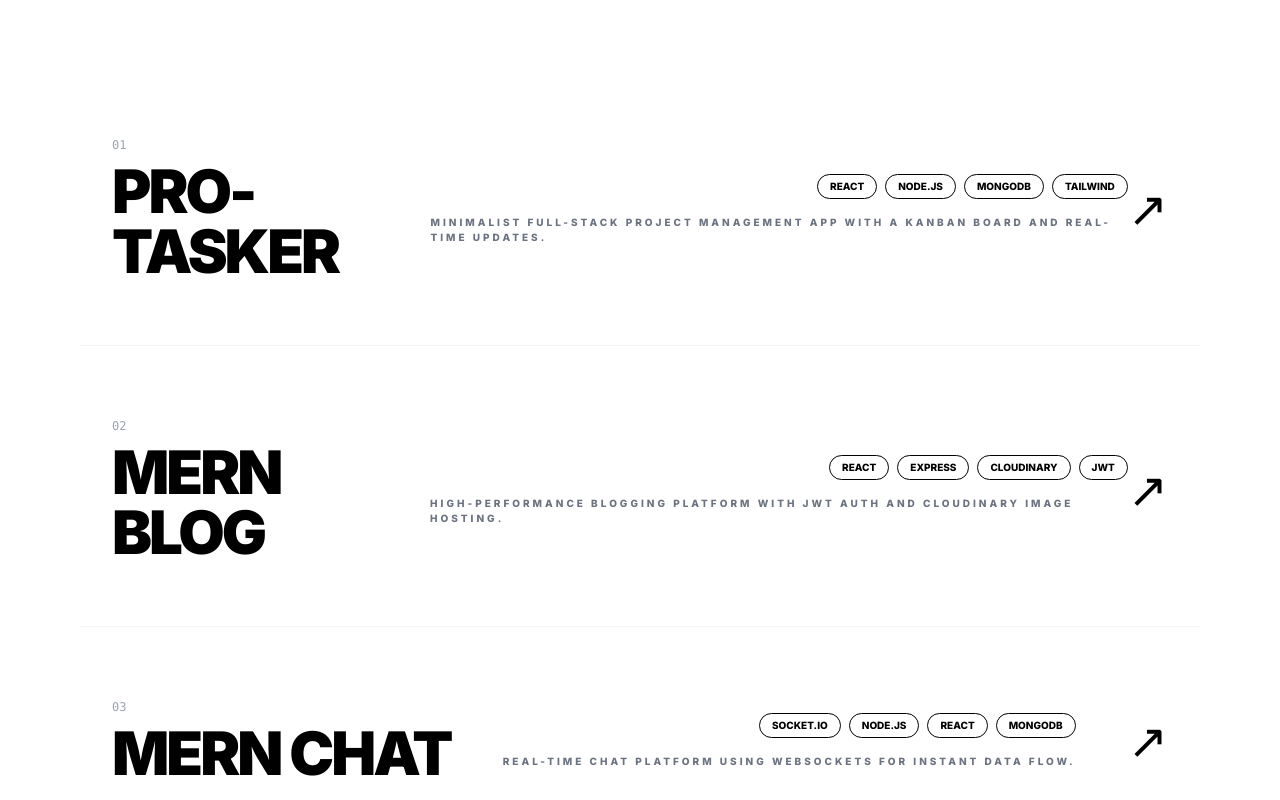
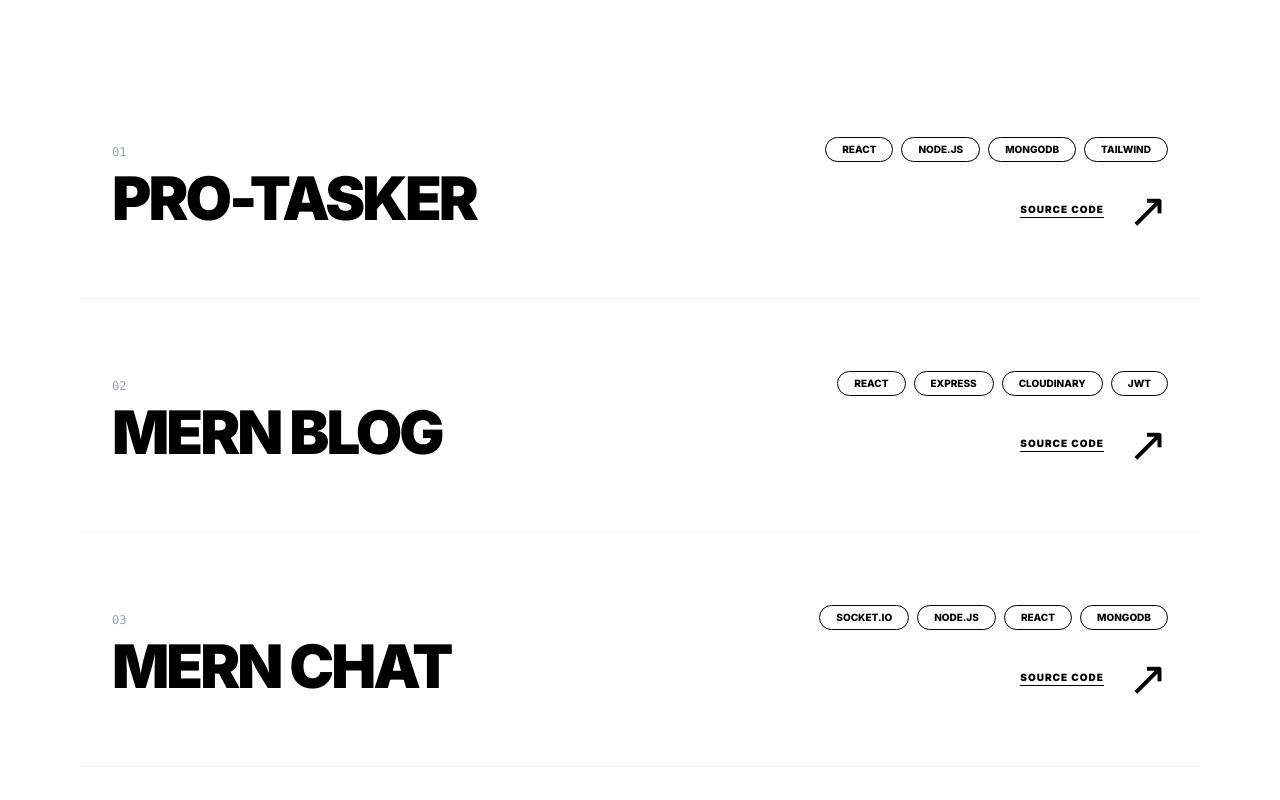
Before and after one commit to Utkarshende/personal-portfolio, a React (Vite) app: page / in a window 1280 px wide. Shown: the part 1820-2620 px from the top of the page. Built offline with nearby package versions, Linux system fonts and the light colour scheme.

Commit message:
feat: add functional github and live links to project items

```diff
--- a/src/components/Projects.jsx
+++ b/src/components/Projects.jsx
@@ -1,6 +1,6 @@
 import { motion } from 'framer-motion';
 import { useHoverSound } from '../hooks/useSound';
-import { projects } from '../data/projects'; // IMPORTING YOUR DATA HERE
+import { projects } from '../data/projects';
 
 const Projects = () => {
   const playHover = useHoverSound();
@@ -26,18 +26,37 @@ const Projects = () => {
               </h3>
             </div>
 
-            <div className="flex flex-col items-center md:items-end gap-4 mt-6 md:mt-0">
+            <div className="flex flex-col items-center md:items-end gap-6 mt-6 md:mt-0">
               <div className="flex gap-2">
                 {p.tech.map(t => (
-                  <span key={t} className="px-3 py-1 border border-black rounded-full text-[10px] font-bold uppercase">
+                  <span key={t} className="px-4 py-1 border border-black rounded-full text-[10px] font-bold uppercase bg-white">
                     {t}
                   </span>
                 ))}
               </div>
-              <p className="uppercase font-bold text-[10px] tracking-[0.3em] text-gray-500">{p.description}</p>
+
+              {/* GitHub and Live Links Area */}
+              <div className="flex gap-6 items-center">
+                <a
+                  href={p.github}
+                  target="_blank"
+                  rel="noreferrer"
+                  className="text-[10px] font-black uppercase tracking-widest border-b border-black hover:opacity-50 transition-opacity cursor-none"
+                >
+                  Source Code
+                </a>
+
+                {/* The Arrow Trigger for Live Link */}
+                <a
+                  href={p.link}
+                  target="_blank"
+                  rel="noreferrer"
+                  className="text-5xl group-hover:translate-x-4 group-hover:-translate-y-2 transition-transform cursor-none"
+                >
+                  ↗
+                </a>
+              </div>
             </div>
-
-            <div className="text-5xl group-hover:translate-x-4 transition-transform hidden md:block">↗</div>
           </motion.div>
         ))}
       </div>
```
